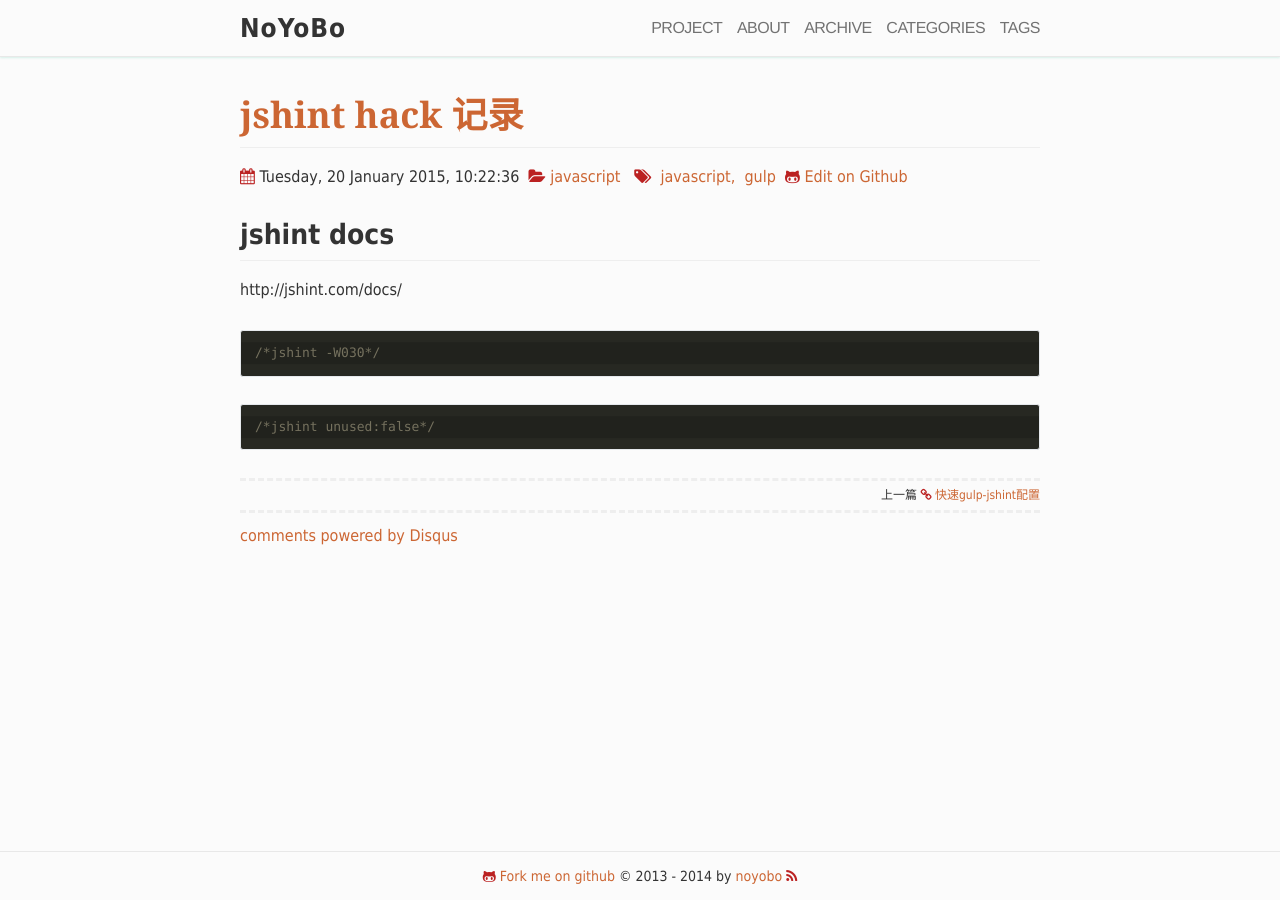
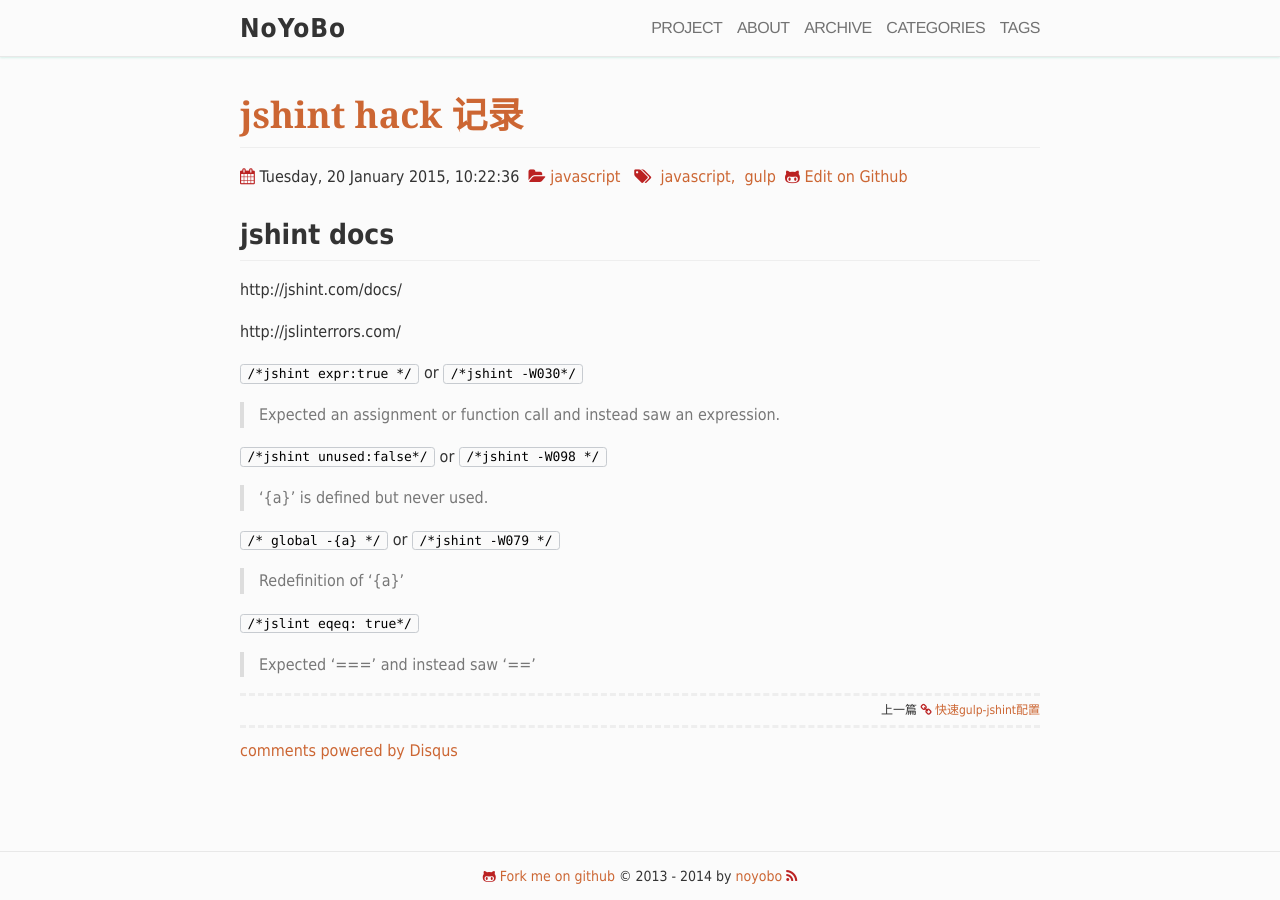
Before and after one commit to noyobo/noyobo.github.com, a Jekyll site: the page built from _posts/2015-01-20-jshint-hack.md, in a window 1280 px wide. Built offline with Jekyll 4.4.1, drawn with Linux system fonts in a browser that asks for light colours; nearby versions of some CDN libraries; Markdown is read by kramdown in place of the engine named in the settings; comment, search, counter and statistics services are not loaded.

Commit message:
Update 2015-01-20-jshint-hack.md

````diff
--- a/_posts/2015-01-20-jshint-hack.md
+++ b/_posts/2015-01-20-jshint-hack.md
@@ -11,10 +11,20 @@ date: 2015-01-20 10:22:36
 
 http://jshint.com/docs/
 
-```javascript
-/*jshint -W030*/
-```
+http://jslinterrors.com/
 
-```javascript
-/*jshint unused:false*/
-```
+ `/*jshint expr:true */` or ``/*jshint -W030*/``
+
+>  Expected an assignment or function call and instead saw an expression.
+
+`/*jshint unused:false*/` or `/*jshint -W098 */`
+
+> '{a}' is defined but never used.
+
+`/* global -{a} */` or `/*jshint -W079 */`
+
+> Redefinition of '{a}'
+
+`/*jslint eqeq: true*/`
+
+> Expected '===' and instead saw '=='
````
